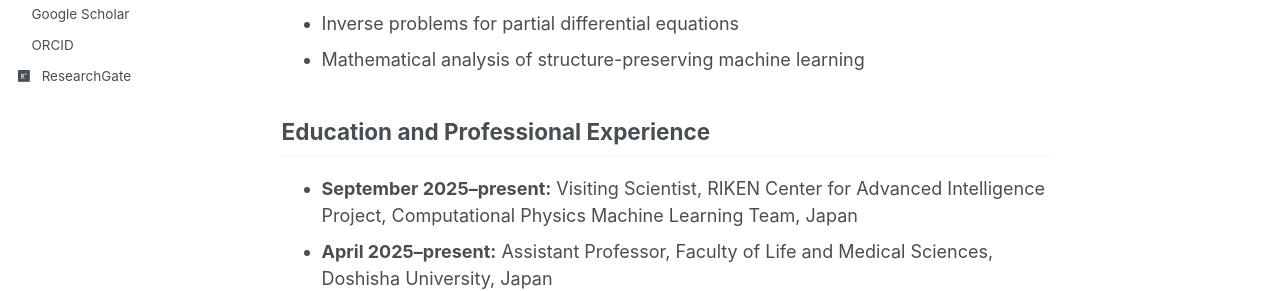
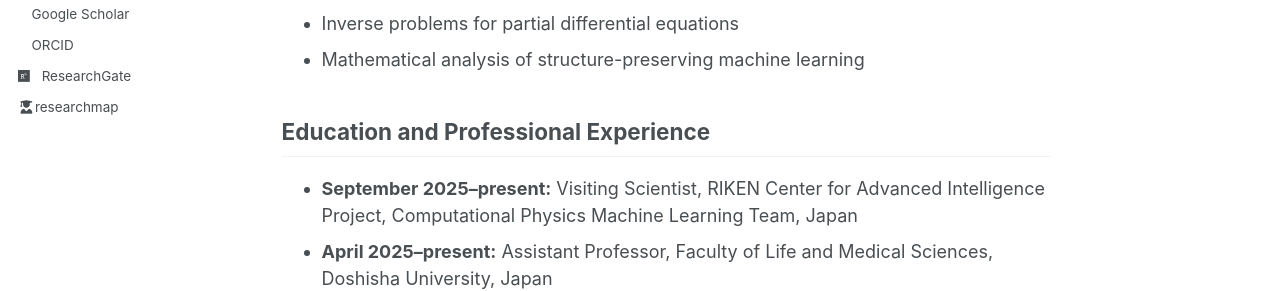
Before and after one commit to Takashi-Furuya/Takashi-Furuya.github.io, a Jekyll site: the page built from _pages/about.md, in a window 1280 px wide. Shown: the part 396-687 px from the top of the page. Built offline with Jekyll 4.4.1, drawn with Linux system fonts in a browser that asks for light colours; a style sheet for code colours, icons or effects is not loaded.

Commit message:
Add ResearchMap link to author profile
Added a link to the author's ResearchMap profile if it exists.

```diff
--- a/_includes/author-profile.html
+++ b/_includes/author-profile.html
@@ -61,6 +61,9 @@
       {% endif %}
       {% if author.researchgate %}
         <li><a href="{{ author.researchgate }}"><i class="fab fa-fw fa-researchgate icon-pad-right" aria-hidden="true"></i>ResearchGate</a></li>
+      {% endif %}
+      {% if author.researchmap %}
+        <li><a href="{{ author.researchmap }}"><i class="fas fa-fw fa-user-graduate" aria-hidden="true"></i>researchmap</a></li>
       {% endif %}
       {% if author.scopus %}
         <li><a href="{{ author.scopus }}"><i class="ai ai-scopus ai-fw icon-pad-right"></i>Scopus</a></li>
```
